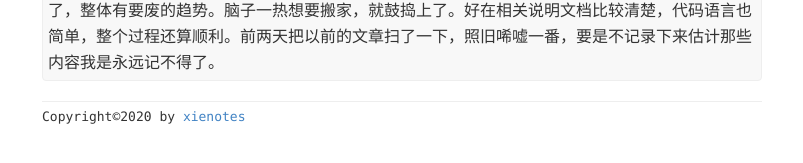
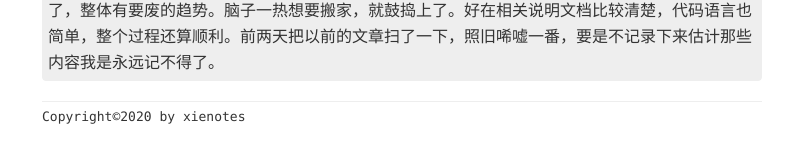
Before and after one commit to xienotes/xienotes.github.io, a Jekyll site: the page built from notes.html, in a window 1280 px wide. Shown: the part 431-594 px from the top of the page, without its empty margins (238-1041 px from the left). Built offline with Jekyll 4.4.1, drawn with Linux system fonts in a browser that asks for light colours.

Commit message:
changes in the notes

```diff
--- a/Gemfile
+++ b/Gemfile
@@ -5,6 +5,8 @@
 group :jekyll_plugins do
 #    gem 'rake', '~> 13.0', '>= 13.0.1'
     gem 'jekyll-algolia'
+    gem 'tzinfo'
+    gem 'tzinfo-data'
 #    gem 'jekyll-webp'
 #    gem 'jekyll-forcewebp', '~> 1.0'
     gem 'jekyll-paginate'
--- a/_config.yml
+++ b/_config.yml
@@ -9,6 +9,7 @@
 baseurl: ""
 
 timezone: Asia/Shanghai
+future: true
 
 permalink: /:year/:month/:day/:title.html
 
--- a/_includes/footer.html
+++ b/_includes/footer.html
@@ -1,10 +1,10 @@
 {% assign currentYear = "now" | date: '%Y' %}
 {% if currentYear != "2020" %}
     <footer class="footer-container">
-        Copyright&#169;2020-{{ "now" | date: '%Y' }} by <a href="https://github.com/xienotes" rel="me">xienotes</a>
+        Copyright&#169;2020-{{ "now" | date: '%Y' }} by xienotes <a href="https://github.com/xienotes" rel="me"></a>
     </footer>
 {% else %}
     <footer class="footer-container">
-         Copyright&#169;2020 by <a href="https://github.com/xienotes" rel="me">xienotes</a>
+         Copyright&#169;2020 by xienotes<a href="https://github.com/xienotes" rel="me"></a>
     </footer>
 {% endif %}
--- a/_layouts/micropubpost.html
+++ b/_layouts/micropubpost.html
@@ -1,7 +1,7 @@
 ---
 layout: default
 ---
-<h2>{{ page.date | date: "%Y-%m-%d %H:%M:%S" }}</h2>
+<h2>{{ page.date | date: "%Y-%m-%d %H:%M" }}</h2>
 {{ content }}
 
 {% include mathjax.html %}
--- a/assets/css/default.css
+++ b/assets/css/default.css
@@ -57,9 +57,21 @@
 }
 
 .note-content-container{
-    background-color: #f8f8f8;
+    background-color: #eeeeee;
     border: 0.3px solid #eee;
     border-radius: 4px;
+}
+
+a.note-link {
+    opacity: 0;
+    text-decoration: none;
+    font-style: italic;
+}
+
+a.note-link:hover {
+    color: black;
+    opacity: 1;
+    transition: opacity 0.2s ease-in-out 0.1s;
 }
 
 code {
--- a/notes.html
+++ b/notes.html
@@ -10,6 +10,7 @@
 <div class="note-container">
     <div class="note-date">
         {{ note.date | date: "%Y-%m-%d %H:%M"}}
+        <a class="note-link" href="{{ note.url }}" title="note link">link</a>
     </div>
     <div class="note-content-container">
         {{ note.content }}
```
Also changed, not shown: _includes/homeintro.md (+0 -2 lines).
